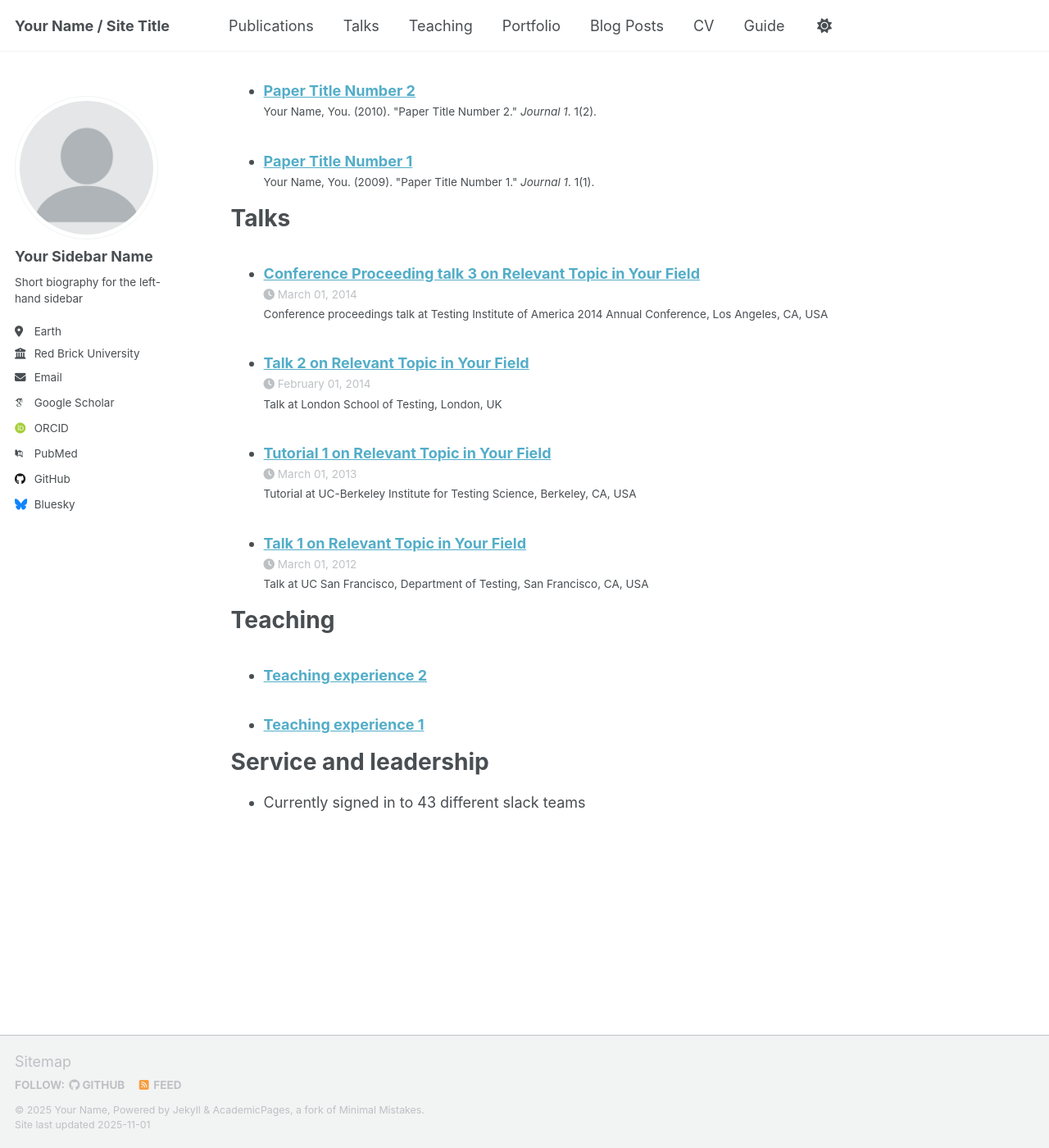
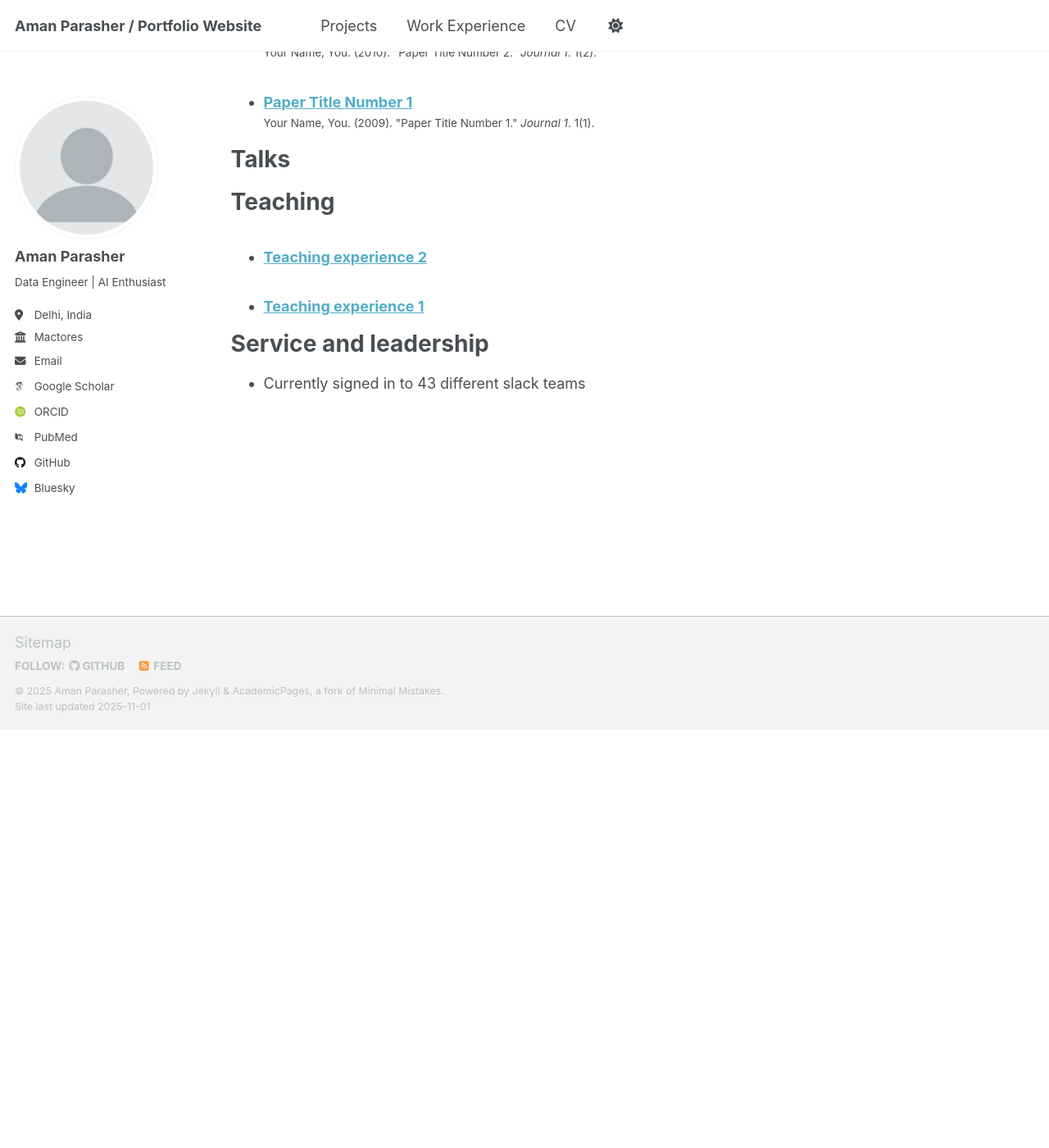
Before and after one commit to amanparasher/amanparasher.github.io, a Jekyll site: the page built from _pages/cv.md, in a window 1280 px wide and 1400 px high, scrolled down 1308 px. Shown: the whole window at 82% size. Built offline with Jekyll 4.4.1, drawn with Linux system fonts in a browser that asks for light colours; some web fonts are replaced; a script that is not in the unit is left out; after the commit the page ends 2198 px from its top, so only the background shows below that; some of the changed text lies outside the part shown.

Commit message:
Navigation bar changes , removed unwanted sections

```diff
--- a/_config.yml
+++ b/_config.yml
@@ -9,14 +9,14 @@
 # Basic Site Settings
 locale                   : "en-US"
 site_theme               : "default" # Currently available options are "default", "air"
-title                    : "Your Name / Site Title"
+title                    : "Aman Parasher / Portfolio Website"
 title_separator          : "-"
-name                     : &name "Your Name"
-description              : &description "Your Name's academic portfolio"   # Update this with a general description of your site, this is the default if not overridden by a page
-url                      : https://academicpages.github.io # The base hostname & protocol for your site e.g. "https://[your GitHub username].github.io",
+name                     : &name "Aman Parasher"
+description              : &description "Aman Parasher's academic portfolio"   # Update this with a general description of your site, this is the default if not overridden by a page
+url                      : https://amanparasher.github.io # The base hostname & protocol for your site e.g. "https://[your GitHub username].github.io",
                                                            # or if you already have some other page hosted on Github then use "https://[your GitHub username].github.io/[Your Repo Name]"
 baseurl                  : "" # the subpath of your site, e.g. "/blog"
-repository               : "academicpages/academicpages.github.io"
+repository               : "amanparasher/amanparasher.github.io"
 
 # Site Author - The following control what appear as part of the author content on the side bar.
 #               If a field is blank the icon and link will not appear, otherwise it will be shown.
@@ -24,13 +24,13 @@ repository               : "academicpages/academicpages.github.io"
 author:
   # Biographic information
   avatar           : "profile.png"
-  name             : "Your Sidebar Name"
+  name             : "Aman Parasher"
   pronouns         : # example: "she/her"
-  bio              : "Short biography for the left-hand sidebar"
-  location         : "Earth"
-  employer         : "Red Brick University"
+  bio              : "Data Engineer | AI Enthusiast"
+  location         : "Delhi, India"
+  employer         : "Mactores"
   uri              : # URL
-  email            : "none@example.org"
+  email            : "amanparasher.ai@gmail.com"
 
   # Academic websites
   academia         : # URL
@@ -48,7 +48,7 @@ author:
   bitbucket        : # Username - Update with your username on the site
   codepen          : # Username
   dribbble         : # Username
-  github           : "academicpages"
+  github           : "amanparasher"
   kaggle           : # Username
   stackoverflow    : # User number or user number and name (i.e., use "1" or "1/jeff-atwood")
 
--- a/_data/navigation.yml
+++ b/_data/navigation.yml
@@ -8,19 +8,19 @@
 #      Markdown formatted page while the second is generated using JSON.
 
 main:
-  - title: "Publications"
-    url: /publications/
+#- title: "Publications"
+#  url: /publications/
 
-  - title: "Talks"
-    url: /talks/
+ # - title: "Talks"
+ #  url: /talks/
 
-  - title: "Teaching"
-    url: /teaching/
+ # - title: "Teaching"
+ #   url: /teaching/
 
-  - title: "Portfolio"
+  - title: "Projects"
     url: /portfolio/
 
-  - title: "Blog Posts"
+  - title: "Work Experience"
     url: /year-archive/
 
   - title: "CV"
@@ -29,5 +29,5 @@ main:
   # - title: "CV"
   #   url: /cv-json/
 
-  - title: "Guide"
-    url: /markdown/
+  #- title: "Guide"
+  #  url: /markdown/
--- a/_pages/cv.md
+++ b/_pages/cv.md
@@ -11,9 +11,9 @@ redirect_from:
 
 Education
 ======
-* Ph.D in Version Control Theory, GitHub University, 2018 (expected)
-* M.S. in Jekyll, GitHub University, 2014
-* B.S. in GitHub, GitHub University, 2012
+<!-- * Ph.D in Version Control Theory, GitHub University, 2018 (expected)
+* M.S. in Jekyll, GitHub University, 2014 -->
+* B.Tech in Artificial Intelligence(AI), SRM University, 2025
 
 Work experience
 ======
--- a/_talks/2012-03-01-talk-1.md
+++ /dev/null
@@ -1,11 +0,0 @@
----
-title: "Talk 1 on Relevant Topic in Your Field"
-collection: talks
-type: "Talk"
-permalink: /talks/2012-03-01-talk-1
-venue: "UC San Francisco, Department of Testing"
-date: 2012-03-01
-location: "San Francisco, CA, USA"
----
-
-This is a description of your talk, which is a markdown file that can be all markdown-ified like any other post. Yay markdown!
--- a/_talks/2013-03-01-tutorial-1.md
+++ /dev/null
@@ -1,13 +0,0 @@
----
-title: "Tutorial 1 on Relevant Topic in Your Field"
-collection: talks
-type: "Tutorial"
-permalink: /talks/2013-03-01-tutorial-1
-venue: "UC-Berkeley Institute for Testing Science"
-date: 2013-03-01
-location: "Berkeley, CA, USA"
----
-
-[More information here](http://exampleurl.com)
-
-This is a description of your tutorial, note the different field in type. This is a markdown files that can be all markdown-ified like any other post. Yay markdown!
--- a/_talks/2014-02-01-talk-2.md
+++ /dev/null
@@ -1,13 +0,0 @@
----
-title: "Talk 2 on Relevant Topic in Your Field"
-collection: talks
-type: "Talk"
-permalink: /talks/2014-02-01-talk-2
-venue: "London School of Testing"
-date: 2014-02-01
-location: "London, UK"
----
-
-[More information here](http://example2.com)
-
-This is a description of your talk, which is a markdown files that can be all markdown-ified like any other post. Yay markdown!
--- a/_talks/2014-03-01-talk-3.md
+++ /dev/null
@@ -1,11 +0,0 @@
----
-title: "Conference Proceeding talk 3 on Relevant Topic in Your Field"
-collection: talks
-type: "Conference proceedings talk"
-permalink: /talks/2014-03-01-talk-3
-venue: "Testing Institute of America 2014 Annual Conference"
-date: 2014-03-01
-location: "Los Angeles, CA, USA"
----
-
-This is a description of your conference proceedings talk, note the different field in type. You can put anything in this field.
```
Also changed, not shown: _data/cv.json (+6 -6 lines), _pages/about.md (+0 -4 lines).
